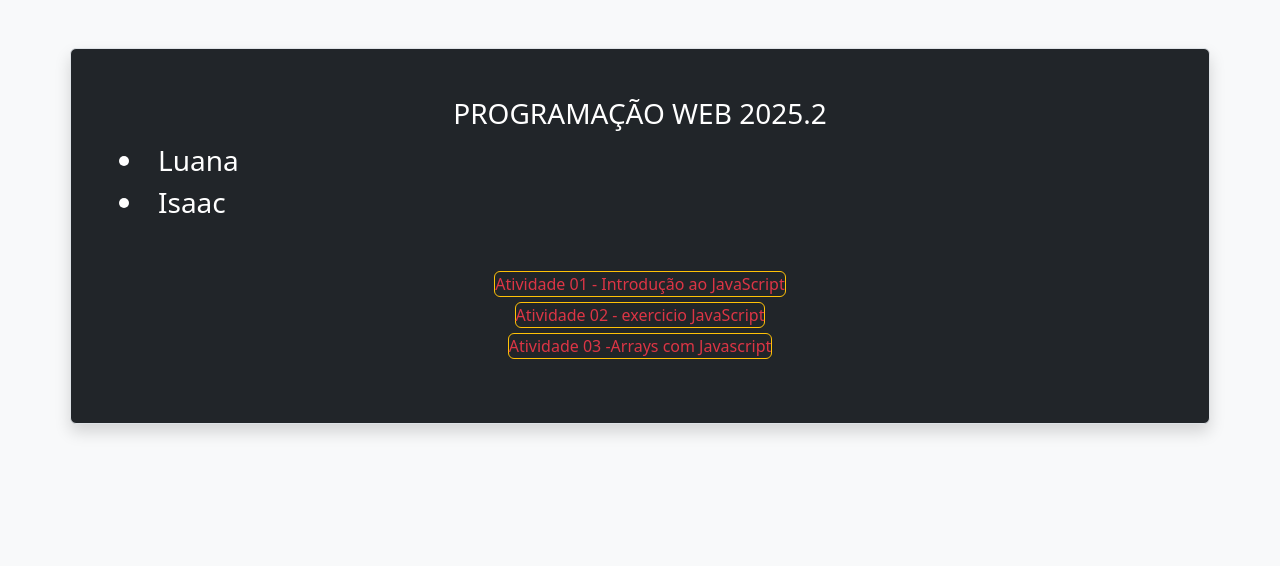
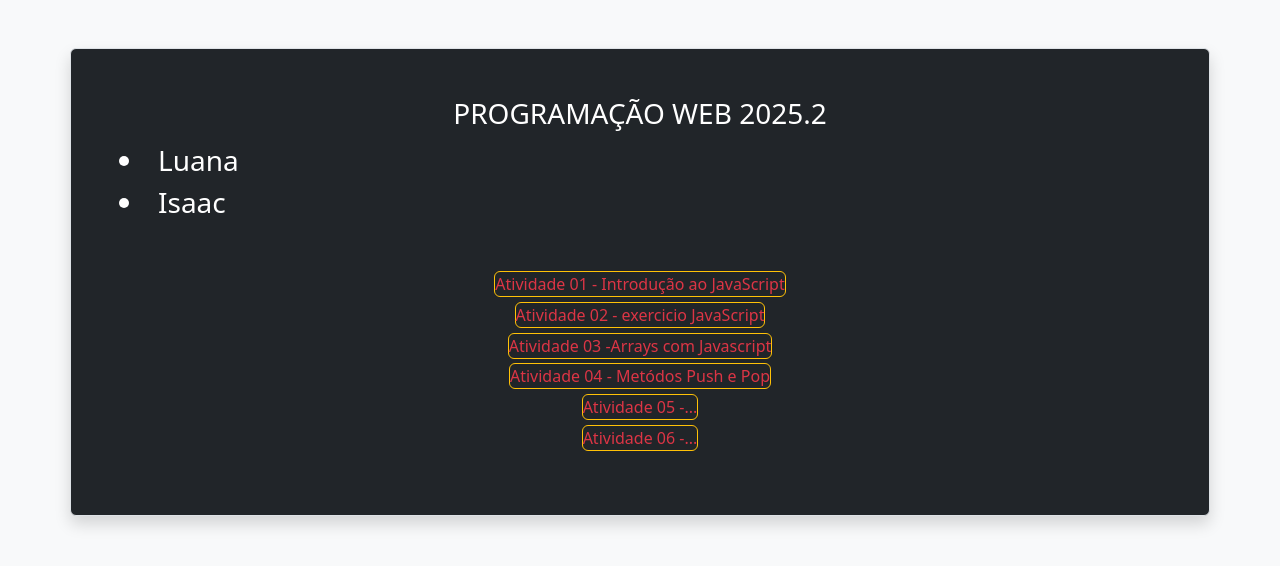
Before and after one commit to Luana-0103/pweb, a plain HTML site: page index.html in a window 1280 px wide. Drawn offline with nearby package versions, Linux system fonts and the light colour scheme.

Commit message:
Adição

```diff
--- a/index.html
+++ b/index.html
@@ -28,6 +28,15 @@
                     <div class="mb-1">
                         <button class="btn btn-outline-warning p-0"><a target="_blank" href="03" class="text-decoration-none text-danger">Atividade 03 -Arrays com Javascript</a></button>
                     </div>
+                    <div class="mb-1">
+                        <button class="btn btn-outline-warning p-0"><a target="_blank" href="04" class="text-decoration-none text-danger">Atividade 04 - Metódos Push e Pop</a></button>
+                    </div>
+                    <div class="mb-1">
+                        <button class="btn btn-outline-warning p-0"><a target="_blank" href="05" class="text-decoration-none text-danger">Atividade 05 -...</a></button>
+                    </div>
+                    <div class="mb-1">
+                        <button class="btn btn-outline-warning p-0"><a target="_blank" href="06" class="text-decoration-none text-danger">Atividade 06 -...</a></button>
+                    </div>
                 </div>
             </div>
     </body>
```
Also changed, not shown: 04/index.html (added, +9 -0 lines), 05/index.html (added, +9 -0 lines), 06/index.html (added, +9 -0 lines).
